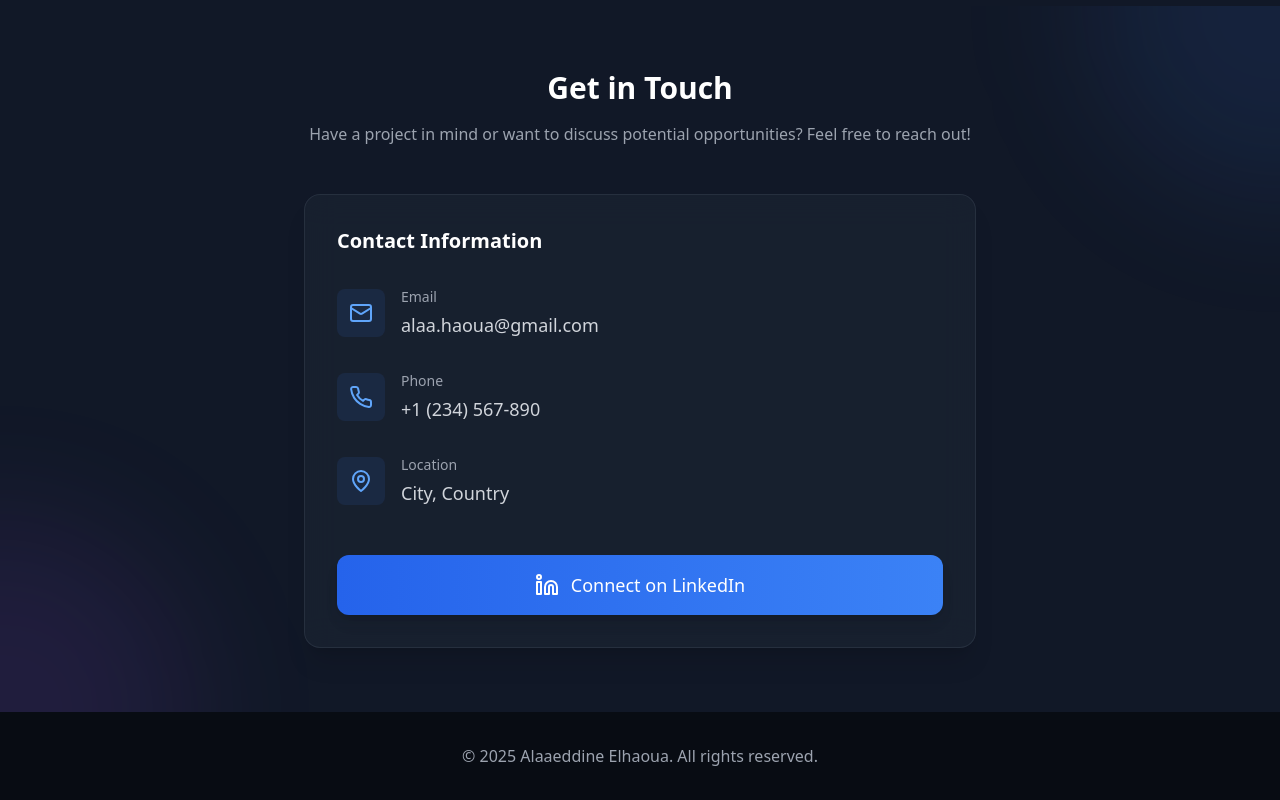
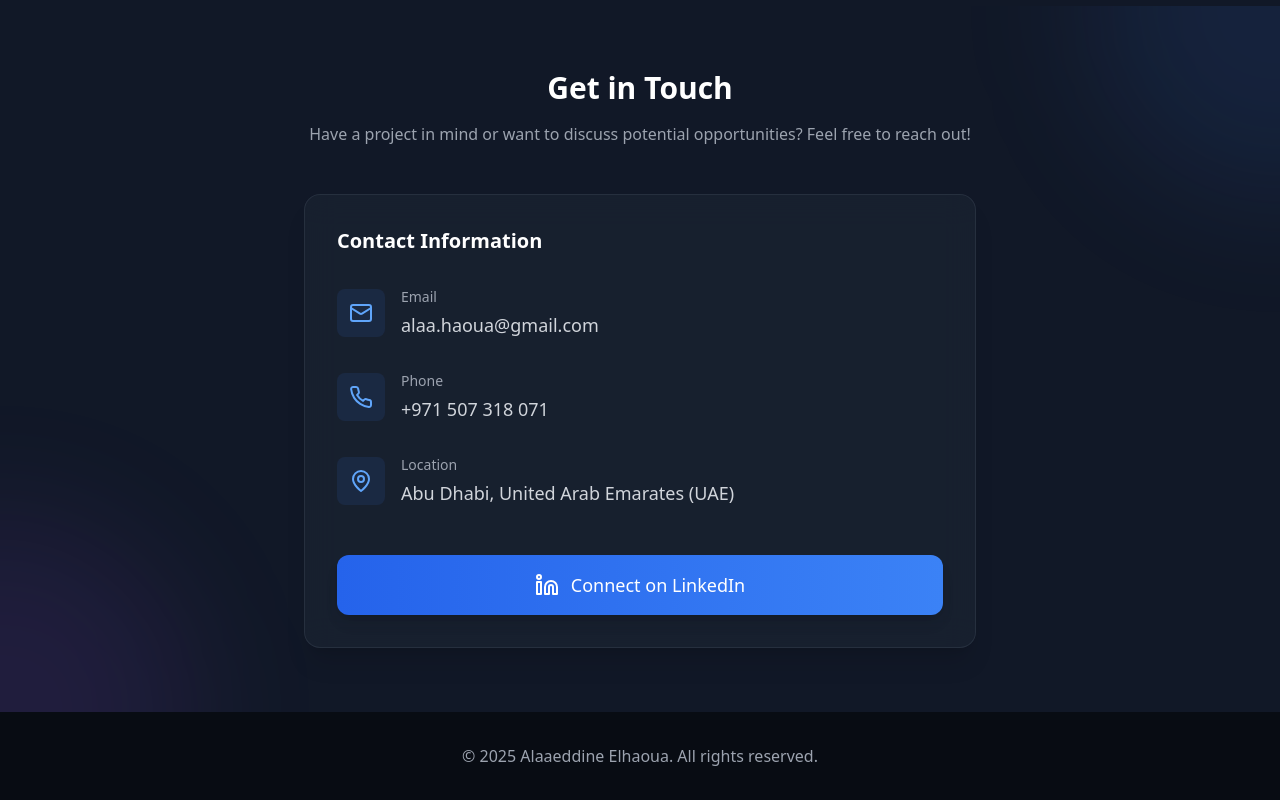
Before and after one commit to Elhaoua-Alaaeddine/Portfolio, a React (Vite) app: page / in a window 1280 px wide. Shown: the part 4418-5218 px from the top of the page. Built offline with nearby package versions, Linux system fonts and the light colour scheme.

Commit message:
Updated Contact Section

```diff
--- a/src/components/Contact.tsx
+++ b/src/components/Contact.tsx
@@ -44,7 +44,7 @@ export default function Contact() {
                     href="tel:+1234567890"
                     className="text-gray-300 hover:text-white transition-colors text-lg"
                   >
-                    +1 (234) 567-890
+                    +971 507 318 071
                   </a>
                 </div>
               </div>
@@ -56,14 +56,14 @@ export default function Contact() {
                 <div>
                   <p className="text-sm text-gray-400 mb-1">Location</p>
                   <span className="text-gray-300 text-lg">
-                    City, Country
+                    Abu Dhabi, United Arab Emarates (UAE)
                   </span>
                 </div>
               </div>
 
               <div className="pt-4">
                 <a
-                  href="https://linkedin.com/in/yourusername"
+                  href="https://www.linkedin.com/in/alaa-eddine-elhaoua/"
                   target="_blank"
                   rel="noopener noreferrer"
                   className="inline-flex items-center gap-3 px-8 py-4 bg-gradient-to-r from-blue-600 to-blue-500 text-white rounded-xl hover:from-blue-700 hover:to-blue-600 transition-all transform hover:scale-105 shadow-lg text-lg font-medium w-full justify-center"
```
